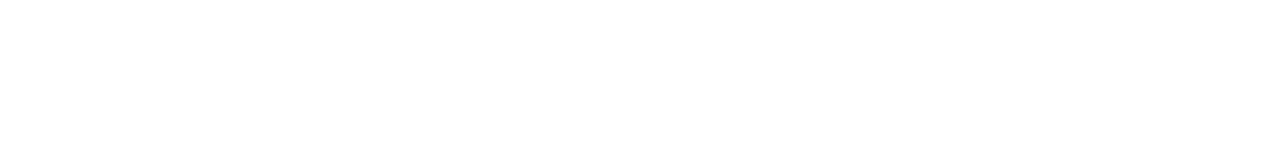
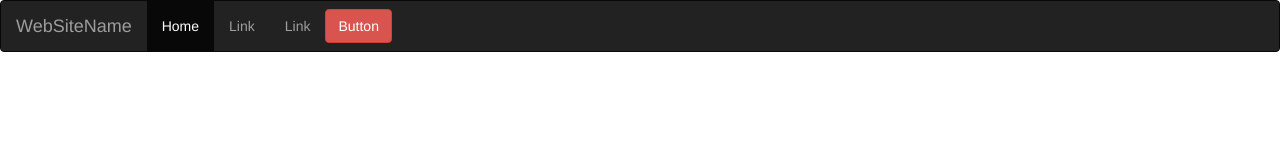
Before and after one commit to chriscarrot/brb, a plain HTML site: page index.html in a window 1280 px wide. Drawn offline with nearby package versions, Linux system fonts and the light colour scheme.

Commit message:
First Commit
Nav bar but no text

```diff
--- a/index.html
+++ b/index.html
@@ -6,9 +6,24 @@
         <title>BRB</title>
         <meta name="description" content="">
         <meta name="viewport" content="width=device-width, initial-scale=1">
-        <link rel="stylesheet" href="">
+        <link rel="stylesheet" href="https://maxcdn.bootstrapcdn.com/bootstrap/3.4.0/css/bootstrap.min.css">
+        <script src="https://ajax.googleapis.com/ajax/libs/jquery/3.3.1/jquery.min.js"></script>
+        <script src="https://maxcdn.bootstrapcdn.com/bootstrap/3.4.0/js/bootstrap.min.js"></script>
     </head>
     <body>
+            <nav class="navbar navbar-inverse">
+                    <div class="container-fluid">
+                      <div class="navbar-header">
+                        <a class="navbar-brand" href="#">WebSiteName</a>
+                      </div>
+                      <ul class="nav navbar-nav">
+                        <li class="active"><a href="#">Home</a></li>
+                        <li><a href="#">Link</a></li>
+                        <li><a href="#">Link</a></li>
+                      </ul>
+                      <button class="btn btn-danger navbar-btn">Button</button>
+                    </div>
+                  </nav>
 
 
     </body>
```
